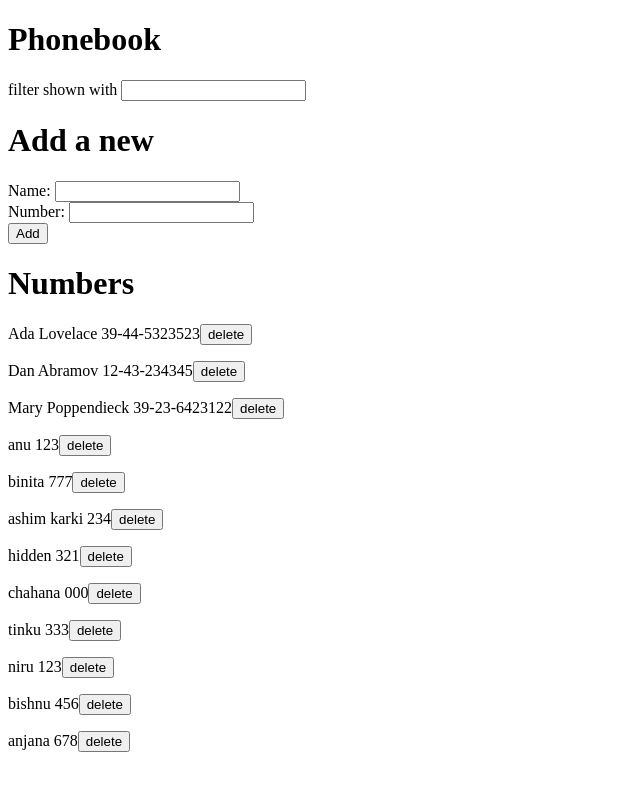
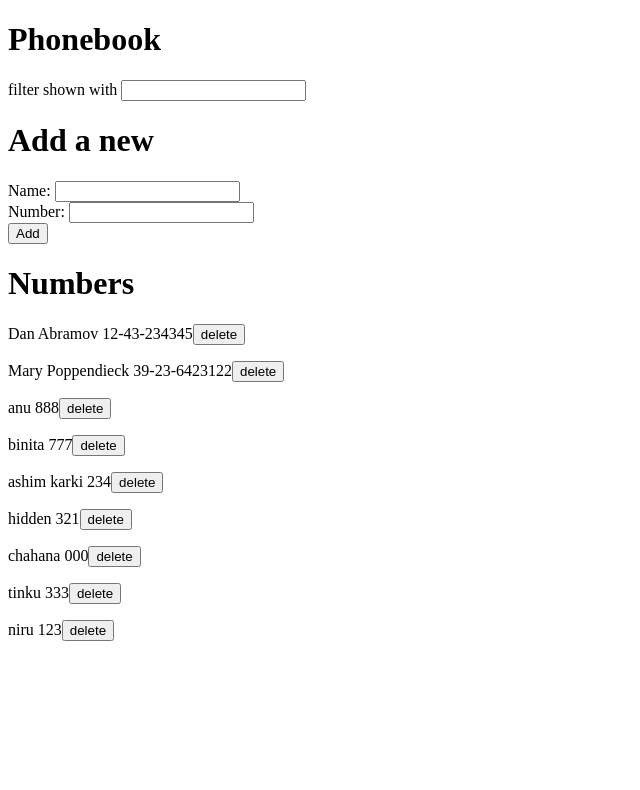
Before and after one commit to binita-hamal/fullstackopen, a React (Vite) app in the folder part2/phonebook/: page / in a window 1280 px wide. Shown: the top 790 px of the page, without its empty margins (0-640 px from the left). Built offline with nearby package versions, Linux system fonts and the light colour scheme; data requests are answered from the project's data file.

Commit message:
2.15 exercise completed

```diff
--- a/part2/phonebook/db.json
+++ b/part2/phonebook/db.json
@@ -1,10 +1,5 @@
 {
   "persons": [
-    {
-      "name": "Ada Lovelace",
-      "number": "39-44-5323523",
-      "id": "2"
-    },
     {
       "name": "Dan Abramov",
       "number": "12-43-234345",
@@ -18,7 +13,7 @@
     {
       "id": "5",
       "name": "anu",
-      "number": "123"
+      "number": "888"
     },
     {
       "id": "6",
@@ -49,16 +44,6 @@
       "id": "11",
       "name": "niru",
       "number": "123"
-    },
-    {
-      "id": "12",
-      "name": "bishnu",
-      "number": "456"
-    },
-    {
-      "id": "14",
-      "name": "anjana",
-      "number": "678"
     }
   ]
 }
--- a/part2/phonebook/src/App.jsx
+++ b/part2/phonebook/src/App.jsx
@@ -142,12 +142,41 @@ function App() {
 
   function handleFormSubmit(e) {
     e.preventDefault();
-    console.log(persons)
-    let alreadyAdded = persons.filter((p) => p.name === inputText);
 
-    if (alreadyAdded.length > 0) {
-      alert(`${inputText} is already added to phonebook`);
-    } else {
+
+    // console.log(persons)
+
+
+    // let alreadyAdded = persons.filter((p) => p.name === inputText);
+
+    // if (alreadyAdded.length > 0) {
+    //   alert(`${inputText} is already added to phonebook`);
+    // }
+
+    const existingPerson = persons.find((p)=> p.name === inputText);
+
+    if(existingPerson){
+      const confirmUser = window.confirm(`${inputText} is already added to phonebook. Replace the old number with a new one?`);
+
+
+    if(confirmUser){
+      const updatePerson = {
+        ...existingPerson,
+        number: inputNum
+      }
+
+
+      service.update(existingPerson.id,updatePerson).then((pe)=>{
+        setPersons(persons.map((p)=> p.id === existingPerson.id ? pe : p))
+      })
+    }
+  }
+
+
+
+
+
+    else {
       let obj = {
         name: inputText,
         id: persons.length + 1,
@@ -164,6 +193,8 @@ function App() {
         service.create(obj).then(res=>{
           setPersons([...persons,res.data])
         })
+
+
 
 
 
--- a/part2/phonebook/src/services/axios.js
+++ b/part2/phonebook/src/services/axios.js
@@ -14,13 +14,14 @@ const remove = (id)=>{
     return axios.delete(`${baseUrl}/${String(id)}`)
 }
 
+const update = (id,newObj)=>{
+    const request = axios.put(`${baseUrl}/${id}`, newObj)
+    return request.then((response)=> response.data)
 
-// const remove = (id)=>{
-//     return axios.delete(`${baseUrl}/${id}`)
-// }
 
-// const update = (id,newObj)=>{
-//     const request = axios.put(`${baseUrl}/${id}`,newObj)
-//     return request.then((response)=> response.data)
+}
 
-export default {getAll,create,remove}
+
+
+
+export default {getAll,create,remove,update}
```
